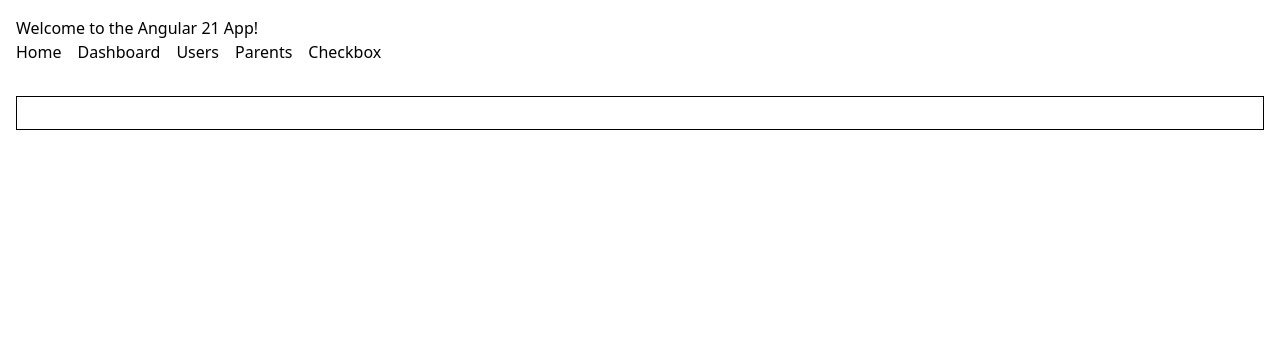
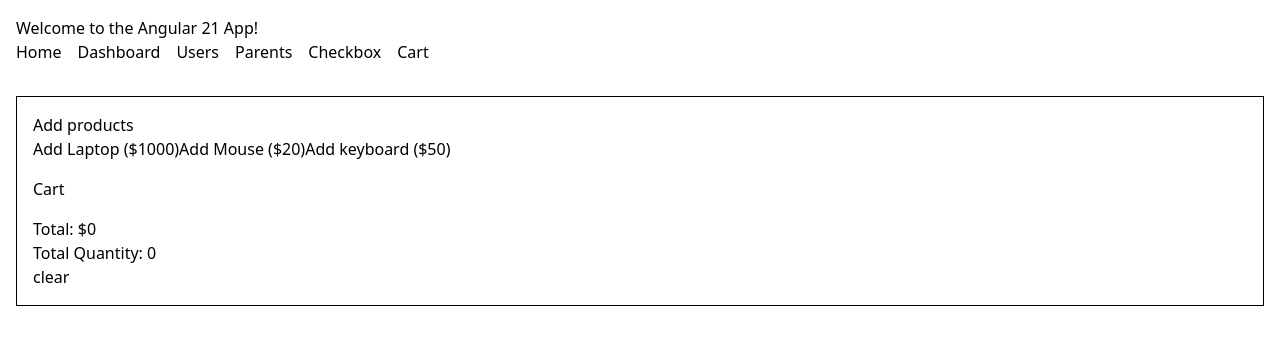
Before and after one commit to llccing-demo/angular-21, an Angular app: page /cart in a window 1280 px wide. Before the commit this address led to /. Shown: the top 344 px of the page. Built offline with nearby package versions, Linux system fonts and the light colour scheme.

Commit message:
feat: Using signal with services

```diff
--- a/src/app/app.html
+++ b/src/app/app.html
@@ -21,6 +21,10 @@
       <li>
         <a routerLink="/checkbox">Checkbox</a>
       </li>
+
+      <li>
+        <a routerLink="/cart">Cart</a>
+      </li>
     </ul>
 </div>
 
--- a/src/app/app.routes.ts
+++ b/src/app/app.routes.ts
@@ -6,4 +6,5 @@ export const routes: Routes = [
     { path: 'users', loadComponent: () => import('./pages/users/users').then(m => m.Users) },
     { path: 'parents', loadComponent: () => import('./pages/parent/parent').then(m => m.Parent) },
     { path: 'checkbox', loadComponent: () => import('./pages/custom-checkbox/custom-checkbox').then(m => m.CustomCheckbox) },
+    { path: 'cart', loadComponent: () => import('./pages/cart-display/cart-display').then(m => m.CartDisplay) },
 ];
--- /dev/null
+++ b/src/app/pages/cart-display/cart-display.html
@@ -0,0 +1,30 @@
+
+<div>
+    <h2>Add products</h2>
+
+    <button (click)="addLaptop()">Add Laptop ($1000)</button>
+    <button (click)="addMouse()">Add Mouse ($20)</button>
+    <button (click)="addKeyboard()">Add keyboard ($50)</button>
+</div>
+
+
+<div class="mt-4">
+    <h2>Cart</h2>
+
+    @for(prod of cartStore.cartItems() ; track prod.id) {
+        <div class="flex gap-4 items-center mb-2">
+            <span>{{prod.name}} - ${{prod.price}} - {{prod.quantity}}</span>
+            <button (click)="decreaseQuantity(prod.id)">-</button>
+            <button (click)="increaseQuantity(prod.id)">+</button>
+            <button (click)="cartStore.removeItem(prod.id)">Remove</button>
+        </div>
+    }
+</div>
+
+
+<div class="mt-4">
+    <h2>Total: ${{cartStore.totalPrice()}}</h2>
+    <h2>Total Quantity: {{cartStore.totalQuantity()}}</h2>
+
+    <button (click)="cartStore.clearCart()">clear</button>
+</div>
--- /dev/null
+++ b/src/app/pages/cart-display/cart-display.ts
@@ -0,0 +1,41 @@
+import { ChangeDetectionStrategy, Component, inject } from '@angular/core';
+import { CartStore } from './cart-store';
+
+@Component({
+  selector: 'app-cart-display',
+  imports: [],
+  templateUrl: './cart-display.html',
+  styleUrl: './cart-display.css',
+  changeDetection: ChangeDetectionStrategy.OnPush
+})
+export class CartDisplay {
+  cartStore = inject(CartStore);
+
+  addLaptop() {
+    this.cartStore.addItem(1, 'Laptop', 1000);
+  }
+
+  addMouse() {
+    this.cartStore.addItem(2, 'Mouse', 20);
+  }
+
+  addKeyboard() {
+    this.cartStore.addItem(3, 'Keyboard', 50);
+  }
+
+  decreaseQuantity(id: number) {
+    const items = this.cartStore.cartItems();
+    const item = items.find(i => i.id === id);
+    if (item) {
+      this.cartStore.updateQuantity(id, item.quantity - 1);
+    }
+  }
+
+  increaseQuantity(id: number) {
+    const items = this.cartStore.cartItems();
+    const item = items.find(i => i.id === id);
+    if (item) {
+      this.cartStore.updateQuantity(id, item.quantity + 1);
+    }
+  }
+}
--- /dev/null
+++ b/src/app/pages/cart-display/cart-store.ts
@@ -0,0 +1,57 @@
+import { Injectable, signal, computed } from '@angular/core';
+import { CartType } from './cart-type';
+
+@Injectable({
+    providedIn: 'root'
+})
+export class CartStore {
+    private items = signal<CartType[]>([]);
+
+    readonly cartItems = this.items.asReadonly();
+
+    readonly totalQuantity = computed(() => this.items().reduce((total, item) => total + item.quantity, 0));
+
+    readonly totalPrice = computed(() => this.items().reduce((total, item) => total + item.price * item.quantity, 0));
+
+    addItem(id: number, name: string, price: number) {
+        this.items.update((currentItems) => {
+            const existingItemIndex = currentItems.findIndex(i => i.id === id);
+            if (existingItemIndex !== -1) {
+                const updatedItems = [...currentItems];
+                updatedItems[existingItemIndex].quantity += 1;
+                return updatedItems;
+            }
+            return [...currentItems, { id, name, price, quantity: 1 }];
+        });
+    }
+
+    removeItem(id: number) {
+        this.items.update((currentItems) => currentItems.filter(i => i.id !== id));
+    }
+
+    updateQuantity(id: number, quantity: number) {
+        if (quantity < 1) {
+            this.removeItem(id);
+            return;
+        }
+
+        this.items.update((currentItems) => {
+            const updatedItems = currentItems.map(i => {
+                if (i.id === id) {
+                    return { ...i, quantity };
+                }
+                return i;
+            });
+            return updatedItems;
+        });
+    }
+
+
+    getItems(): CartType[] {
+        return [];
+    }
+
+    clearCart() {
+        this.items.set([]);
+    }
+}
--- /dev/null
+++ b/src/app/pages/cart-display/cart-type.ts
@@ -0,0 +1,6 @@
+export interface CartType {
+    id: number;
+    name: string;
+    price: number;
+    quantity: number;
+}
```
Also changed, not shown: src/app/pages/cart-display/cart-display.css (added), 1 other file (tests, documents, lock files or other folders).
